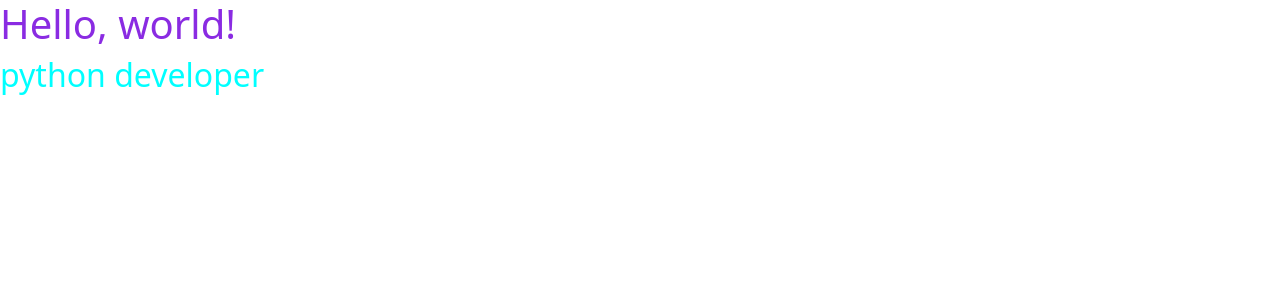
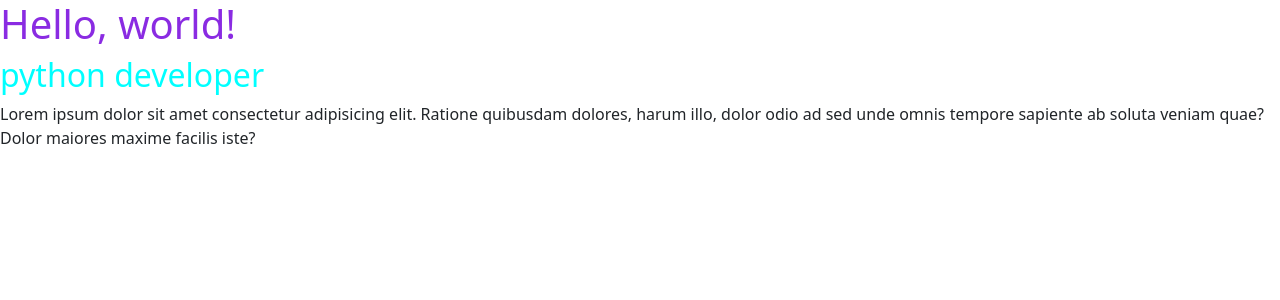
Before and after one commit to harshabegada/harsha, a Python web app: template template/index.html in a window 1280 px wide. Shown: the top 300 px of the page. Run offline with Jinja, Linux system fonts and the light colour scheme; the template is opened without the code that fills it, so the values that code supplies are empty.

Commit message:
edited paragragh

```diff
--- a/template/index.html
+++ b/template/index.html
@@ -10,6 +10,7 @@
   <body>
     <h1>Hello, world!</h1>
     <h2>python developer</h2>
+    <p>Lorem ipsum dolor sit amet consectetur adipisicing elit. Ratione quibusdam dolores, harum illo, dolor odio ad sed unde omnis tempore sapiente ab soluta veniam quae? Dolor maiores maxime facilis iste?</p>
     <script src="https://cdn.jsdelivr.net/npm/bootstrap@5.3.2/dist/js/bootstrap.bundle.min.js" integrity="sha384-C6RzsynM9kWDrMNeT87bh95OGNyZPhcTNXj1NW7RuBCsyN/o0jlpcV8Qyq46cDfL" crossorigin="anonymous"></script>
   </body>
 </html>
```
